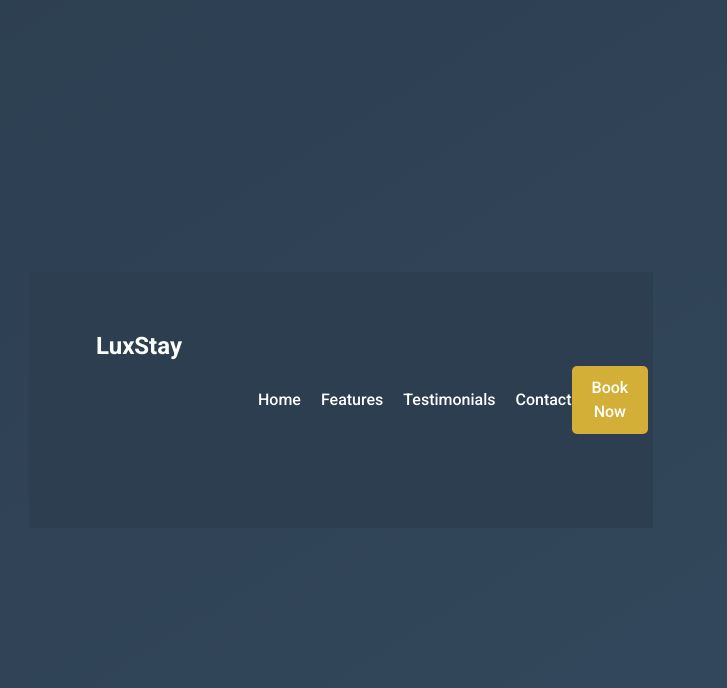
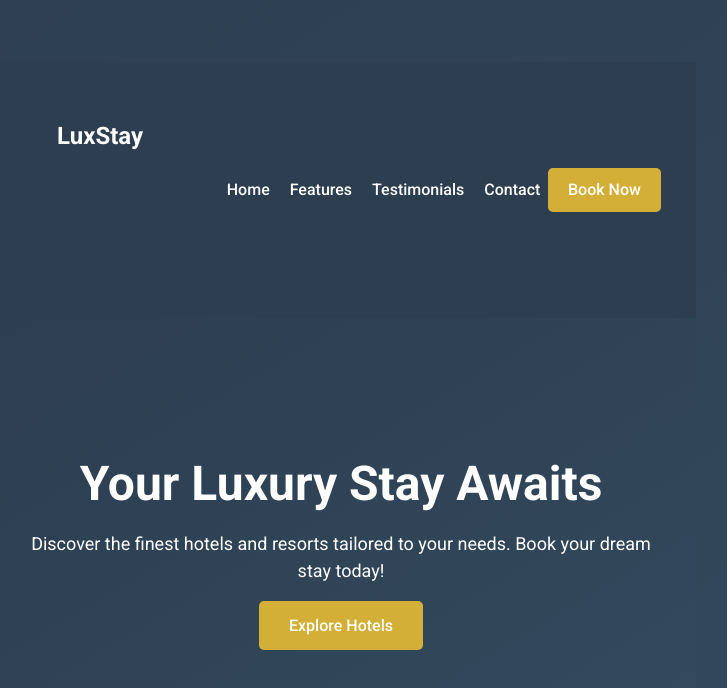
Before and after one commit to AmrShams9/Hotel_Booking_System, a React (Vite) app in the folder FrontEnd/HotelManagementSystem/: page / in a window 1280 px wide. Shown: the top 688 px of the page, without its empty margins (299-1026 px from the left). Built offline with nearby package versions, Linux system fonts and the light colour scheme.

Commit message:
Adde Heo Section

```diff
--- a/FrontEnd/HotelManagementSystem/src/components/LandinPage.jsx
+++ b/FrontEnd/HotelManagementSystem/src/components/LandinPage.jsx
@@ -17,7 +17,19 @@ const LandingPage = () => {
           <a href="#" className="btn btn-primary">Book Now</a>
         </div>
       </nav>
+       {/* Hero Section */}
+       <section id="home" className="hero">
+        <div className="container">
+          <div className="hero-content">
+            <h1>Your Luxury Stay Awaits</h1>
+            <p>Discover the finest hotels and resorts tailored to your needs. Book your dream stay today!</p>
+            <a href="#" className="btn btn-primary">Explore Hotels</a>
+          </div>
+        </div>
+      </section>
+
     </div>
+
   );
  }
 
```
